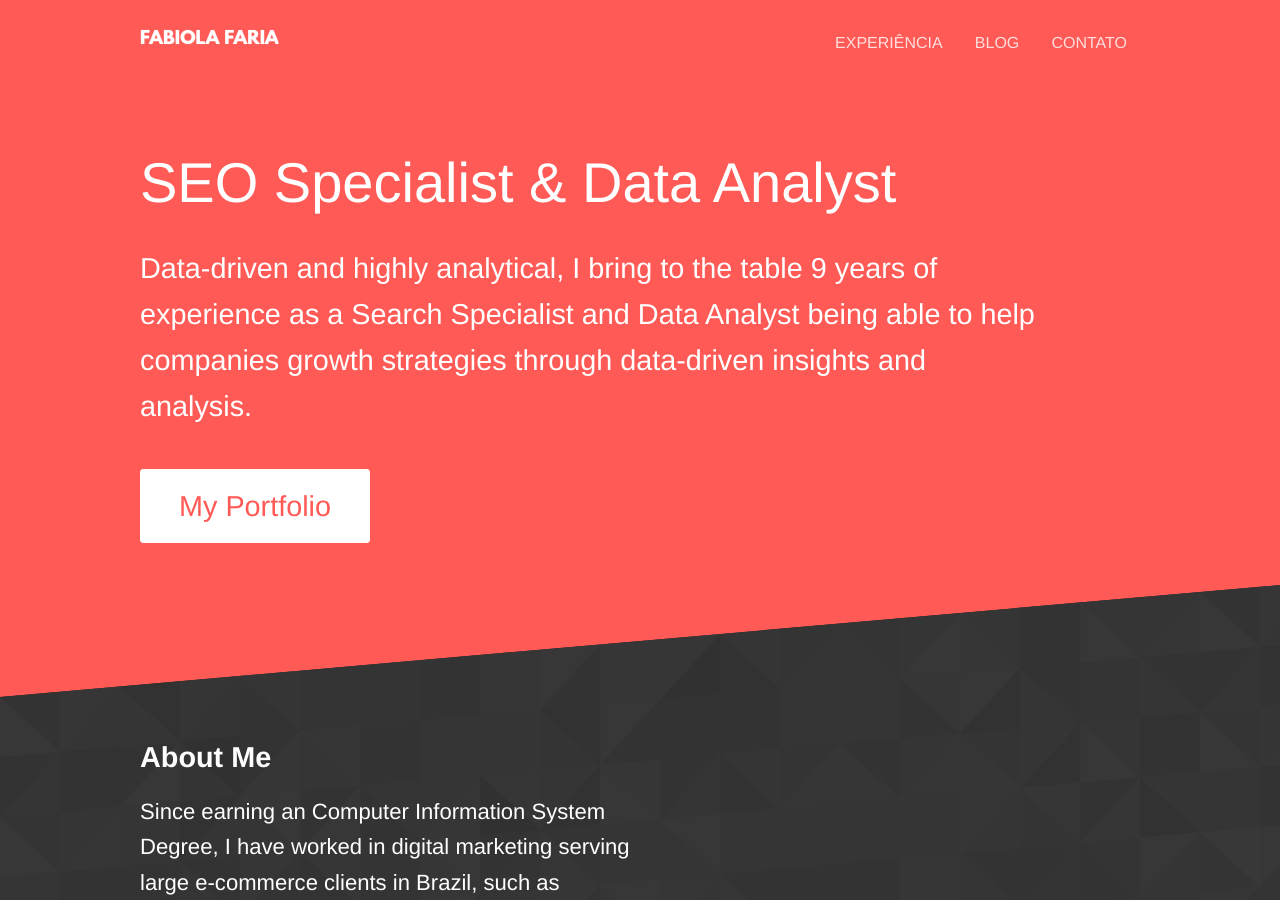
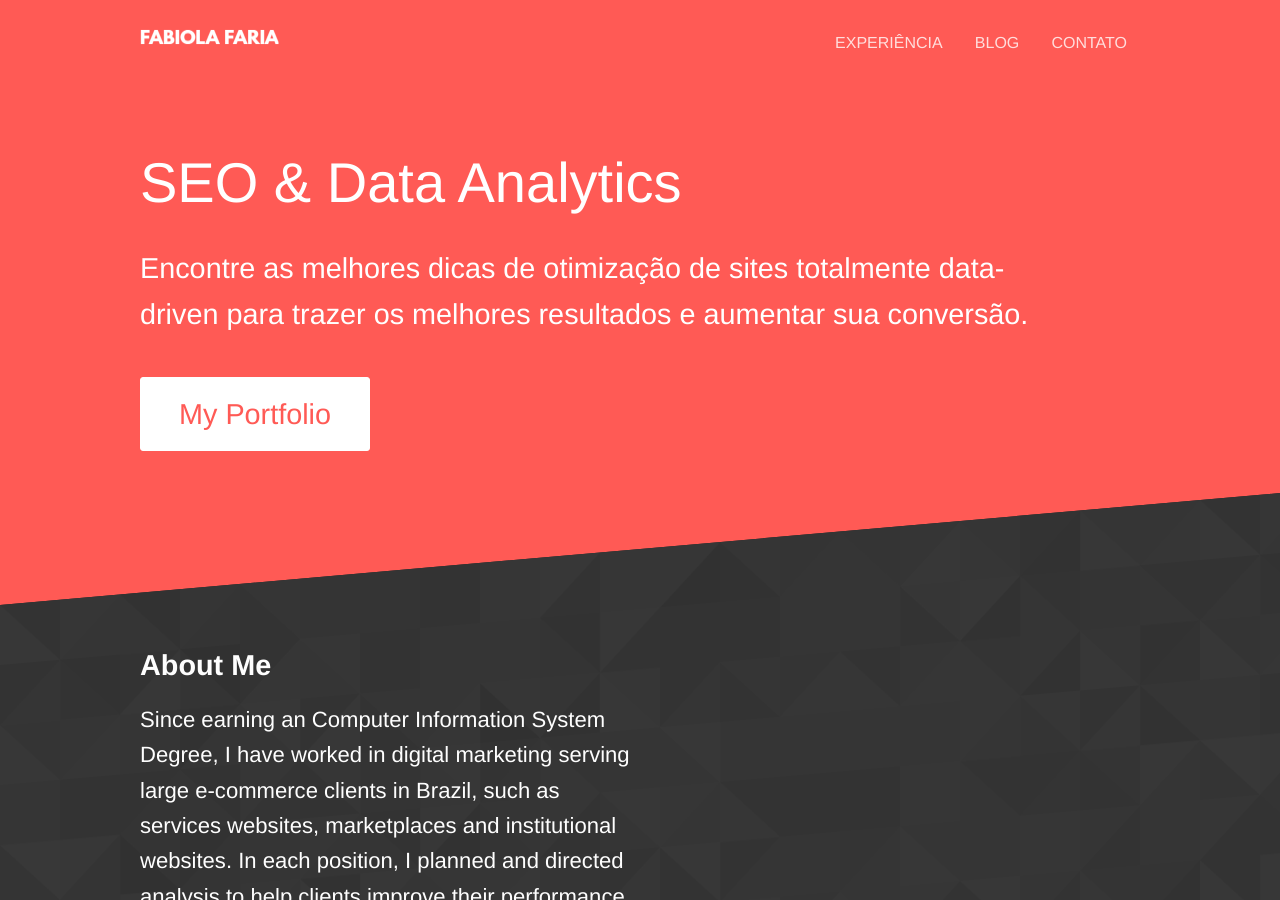
Before and after one commit to seoanalytics/seoanalytics.github.io, a Jekyll site: the page built from index.html, in a window 1280 px wide and 900 px high. Built offline with Jekyll 4.4.1, drawn with Linux system fonts in a browser that asks for light colours.

Commit message:
Updated 'index.html' via CloudCannon

```diff
--- a/index.html
+++ b/index.html
@@ -5,10 +5,10 @@ title: SEO Consultant | Data Analyst
 <section class="hero diagonal">
 	<div class="container">
 		<h2 class="editable">
-			SEO Specialist &amp; Data Analyst
+			SEO &amp; Data Analytics
 		</h2>
 		<p class="subtext editable">
-			Data-driven and highly analytical, I bring to the table 9 years of experience as a Search Specialist and Data Analyst being able to help companies growth strategies through data-driven insights and analysis.
+			Encontre as melhores dicas de otimiza&ccedil;&atilde;o de sites totalmente data-driven para trazer os melhores resultados e aumentar sua convers&atilde;o.
 		</p>
 		<p><a class="button alt" href="{{ site.baseurl }}/clients/fabiola-faria/">My Portfolio</a></p>
 	</div>
```
